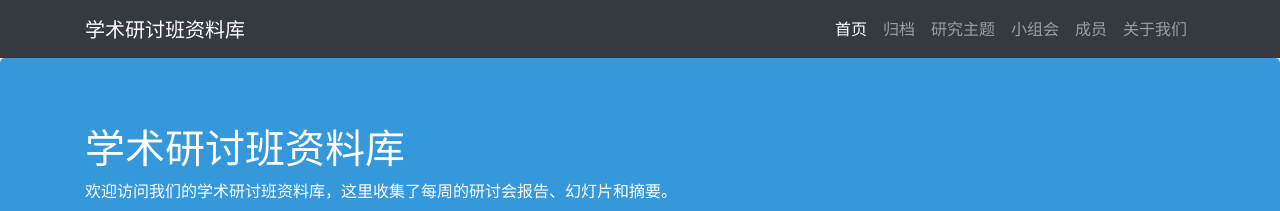
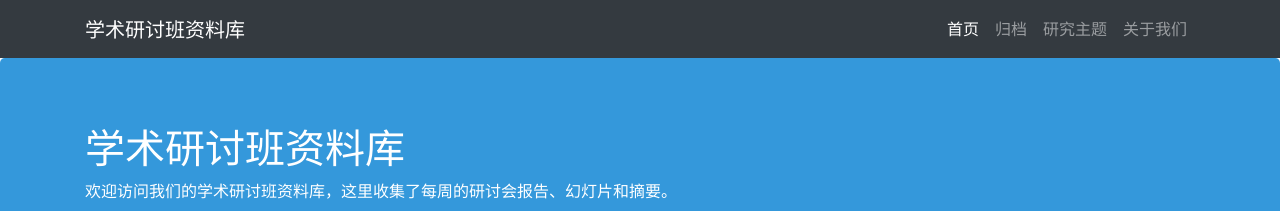
Before and after one commit to wushixuan238/ahu-seminar, a Jekyll site: the page built from index.html, in a window 1280 px wide. Shown: the top 211 px of the page. Built offline with Jekyll 4.4.1, drawn with Linux system fonts in a browser that asks for light colours.

```diff
--- a/_includes/header.html
+++ b/_includes/header.html
@@ -16,12 +16,12 @@
           <li class="nav-item {% if page.url contains '/topics/' %}active{% endif %}">
             <a class="nav-link" href="/ahu-seminar/topics/">研究主题</a>
           </li>
-          <li class="nav-item {% if page.url contains '/meetings/' %}active{% endif %}">
-            <a class="nav-link" href="/ahu-seminar/meetings/">小组会</a>
-          </li>
-          <li class="nav-item {% if page.url contains '/members/' %}active{% endif %}">
-            <a class="nav-link" href="/ahu-seminar/members/">成员</a>
-          </li>
+<!--          <li class="nav-item {% if page.url contains '/meetings/' %}active{% endif %}">-->
+<!--            <a class="nav-link" href="/ahu-seminar/meetings/">小组会</a>-->
+<!--          </li>-->
+<!--          <li class="nav-item {% if page.url contains '/members/' %}active{% endif %}">-->
+<!--            <a class="nav-link" href="/ahu-seminar/members/">成员</a>-->
+<!--          </li>-->
           <li class="nav-item {% if page.url contains '/about/' %}active{% endif %}">
             <a class="nav-link" href="/ahu-seminar/about/">关于我们</a>
           </li>
```
